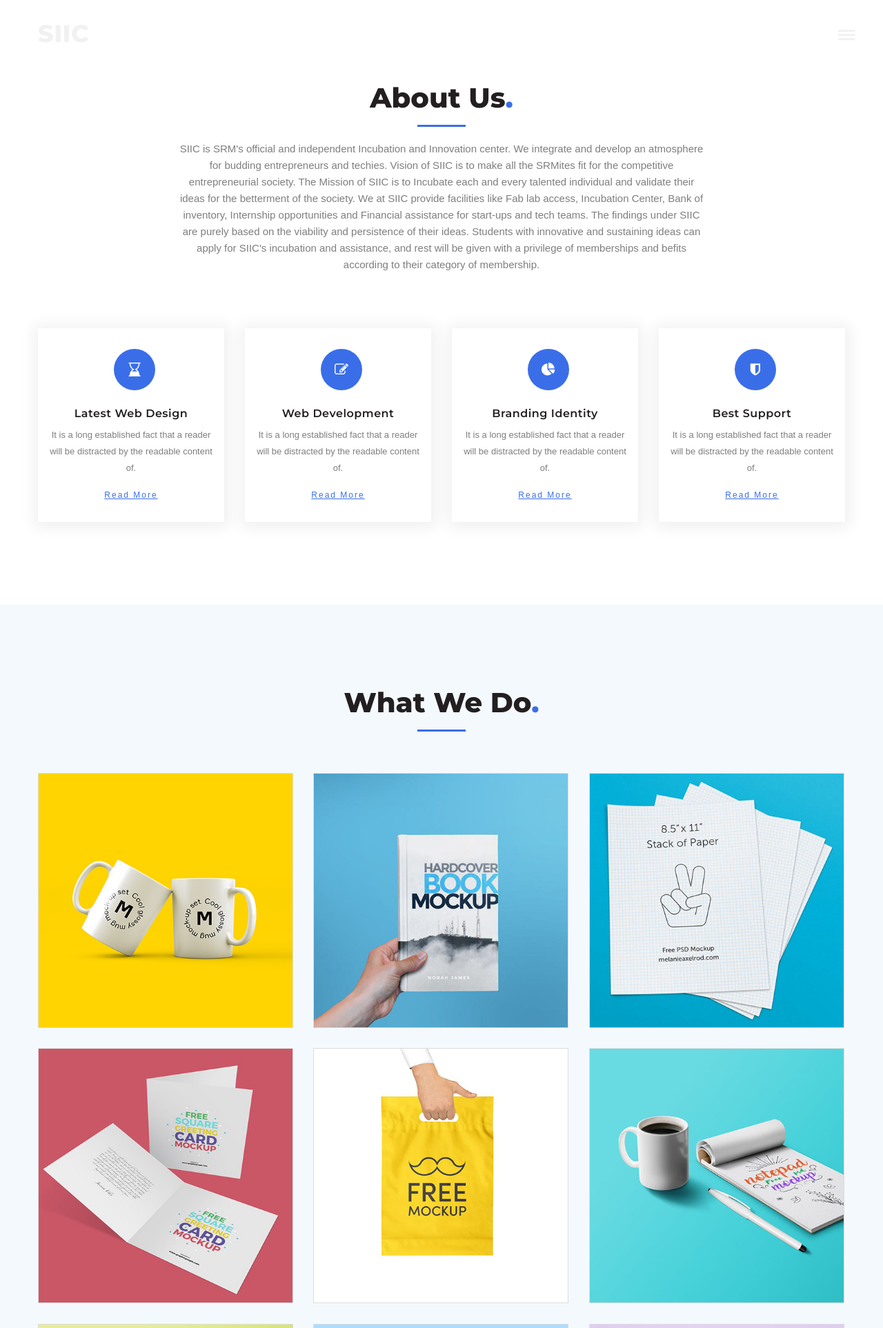
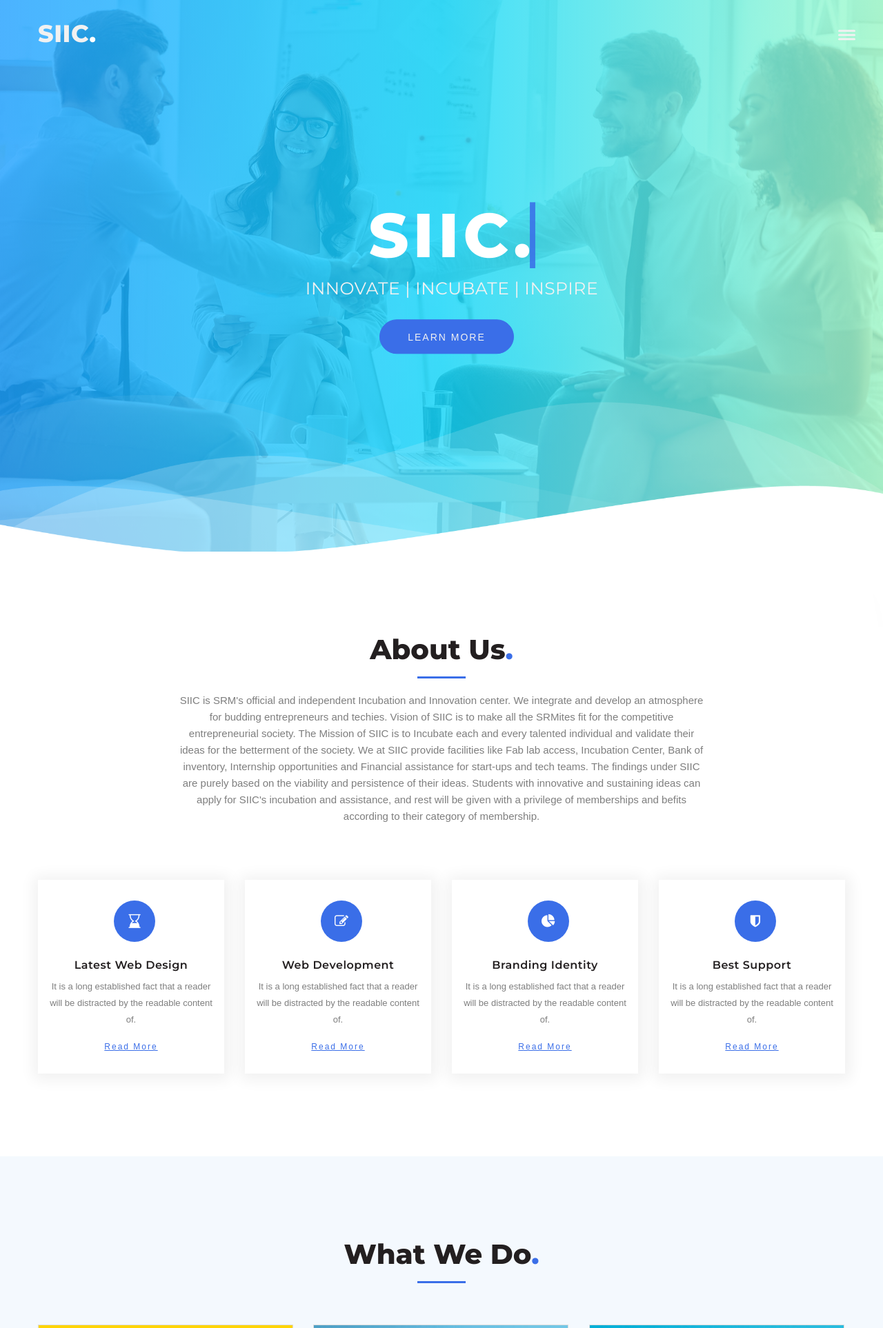
Before and after one commit to CJHackerz/siic2018, a PHP site: page / in a window 1280 px wide. Shown: the top 1926 px of the page at 69% size. Run offline with PHP 8.4, Linux system fonts and the light colour scheme; some libraries are stand-ins or nearby versions; some web fonts are replaced.

Commit message:
nav fixes

```diff
--- a/index.php
+++ b/index.php
@@ -46,7 +46,7 @@
                                 </button>
                                 <div class="homepage-menu-style-two mobile-menu">
                                     <ul class="main-menu ">
-                                        <li><a href="./aboutPage.php">About</a></li>
+                                        <li><a href="aboutPage.php">About</a></li>
                                         <li><a href="#contact">Contact</a></li>
                                         <li><a href="#">Blog</a></li>
                                         <li><a href="index.html#contact">Feedback</a></li>
@@ -60,7 +60,7 @@
                         <div class="mobile-menu-area">
                             <div class="mobile-menu">
                                 <ul>
-                                    <li ><a href="./aboutPage.php">About</a></li>
+                                    <li ><a href="aboutPage.php">About</a></li>
                                     <li><a href="#contact">Contact</a></li>
                                     <li><a href="#">Blog</a></li>
                                     <li><a href="index.html#contact">Feedback</a></li>
@@ -76,7 +76,30 @@
         </header>
         <!-- End Header Section -->
         <!-- Start Slider Area -->
-
+        <div id="home" class="slider-area bg-4" data-stellar-background-ratio="0.5">
+                    <div class="slider-main-wrapper slider-wrapper-two">
+                        <div class="container">
+                            <div class="row">
+                                <div class="slider-item">
+                                    <h1 class="cd-headline letters type is-full-width">
+                                        <span><span class="main-heading-logo"></span></span>
+                                        <span class="cd-words-wrapper">
+                                            <b class="is-visible">SIIC</b>
+                                            <b>SIIC<span>.</span></b>
+                                        </span>
+                                    </h1>
+                                    <h2>Innovate | Incubate | Inspire</h2>
+                                    <div class="slider-btn">
+                                        <a class="button active" href="#">Learn More</a>
+                                    </div>
+                                </div>
+                            </div>
+                        </div>
+                    </div>
+                    <div class="sheep-bottom">
+                        <img src="img/bg/shap.png" alt="">
+                    </div>
+                </div>
         <!-- End Slider Area -->
         <!-- Start Main Content Wrapper -->
         <div class="main-content-wrapper">
@@ -187,7 +210,7 @@
                                             </div>
                                             <div class="portfolio-details">
                                                 <div class="portfolio-details-inner">
-                                                    <h4><a href="javascript:void(0)" >SIC Facilities</a></h4>
+                                                    <h4><a href="javascript:void(0)" >SIIC Facilities</a></h4>
                                                     <ul class="portfolio-category">
                                                         <li><a href="javascript:void(0)">We have top notch world class facilities to serve you with.</a></li>
                                                     </ul>
--- a/signUp.php
+++ b/signUp.php
@@ -57,7 +57,7 @@
                                 </button>
                                 <div class="homepage-menu-style-two mobile-menu">
                                     <ul class="main-menu ">
-                                        <li><a href="#about">About</a></li>
+                                        <li><a href="aboutPage.php">About</a></li>
                                         <li><a href="#contact">Contact</a></li>
                                         <li><a href="#">Blog</a></li>
                                         <li><a href="index.html#contact">Feedback</a></li>
@@ -71,11 +71,11 @@
                         <div class="mobile-menu-area">
                             <div class="mobile-menu">
                                 <ul>
-                                    <li class="active"><a href="#about">About</a></li>
+                                    <li><a href="aboutPage.php">About</a></li>
                                     <li><a href="#contact">Contact</a></li>
                                     <li><a href="#">Blog</a></li>
                                     <li><a href="index.html#contact">Feedback</a></li>
-                                    <li><a href="#">Sign Up</a></li>
+                                    <li class="active"><a href="#">Sign Up</a></li>
                                     <li><a href="#" style="color: #f00;">Become a Mentor</a></li>
                                 </ul>
                             </div>
```
Also changed, not shown: aboutPage.php (+4 -4 lines).
